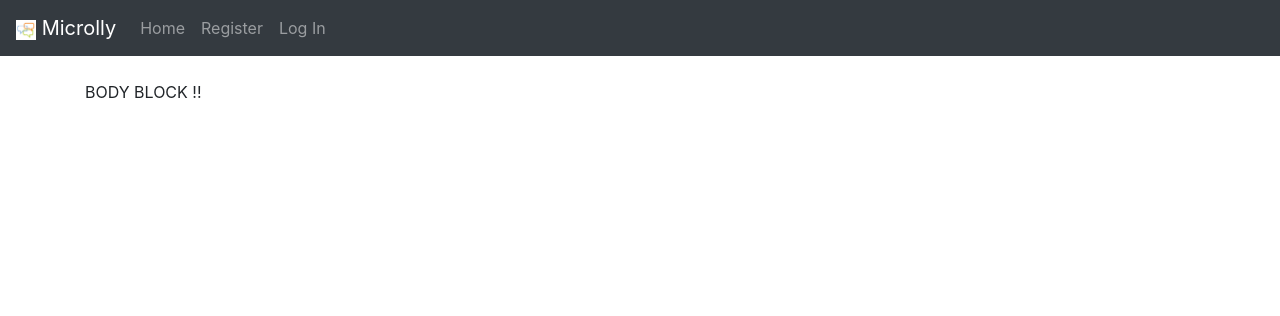
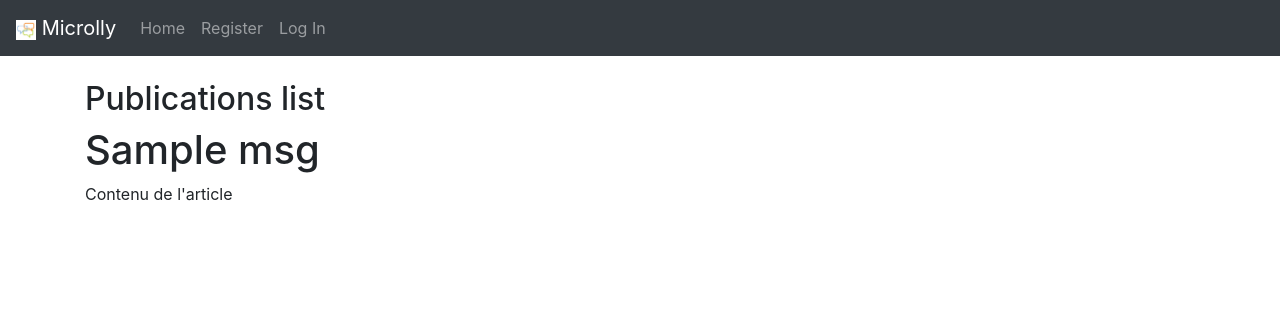
Before and after one commit to victor-sd/Projet-Microblogging, a Flask app: template templates/base.html in a window 1280 px wide. Shown: the top 316 px of the page. Run offline with Flask 2, Linux system fonts and the light colour scheme; the template is opened without the code that fills it: most values are stand-ins (such as "Sample title", 1, 10 or a date in 2020); some libraries are stand-ins or nearby versions.

Commit message:
ajout de petit truc pour les publications

```diff
--- a/app.py
+++ b/app.py
@@ -12,7 +12,8 @@ login_manager.login_view = 'login'
 
 @app.route('/')
 def index():
-    return render_template('base.html')
+    list_message = Post.select()
+    return render_template('base.html',message = list_message)
 
 
 @app.cli.command()
@@ -30,7 +31,7 @@ def dropdb():
 def fakedata():
     from faker import Faker
     fake = Faker()
-    for user_pk in range(0, 15):
+    for user_pk in range(0, 5):
         user = User.create(username=fake.first_name(),mail = fake.text(),mdp = fake.text())
         for post_pk in range(0, 3):
             post = Post.create( title = fake.text(), body = fake.text(),
--- a/templates/base.html
+++ b/templates/base.html
@@ -58,7 +58,15 @@
         {% endwith %}
 
         {% block body %}
-        BODY BLOCK !!
+        <section>
+            <h2>Publications list</h2>
+            {% for msg in list_message %}
+            <article>
+                <h1>{{msg.title}}</h1>
+                <p>Contenu de l'article</p>
+              </article>
+            {% endfor %}
+        </section>
         {% endblock %}
         </div>
         <script src="https://code.jquery.com/jquery-3.3.1.slim.min.js"
```
Also changed, not shown: templates/list.html (added, +18 -0 lines).
